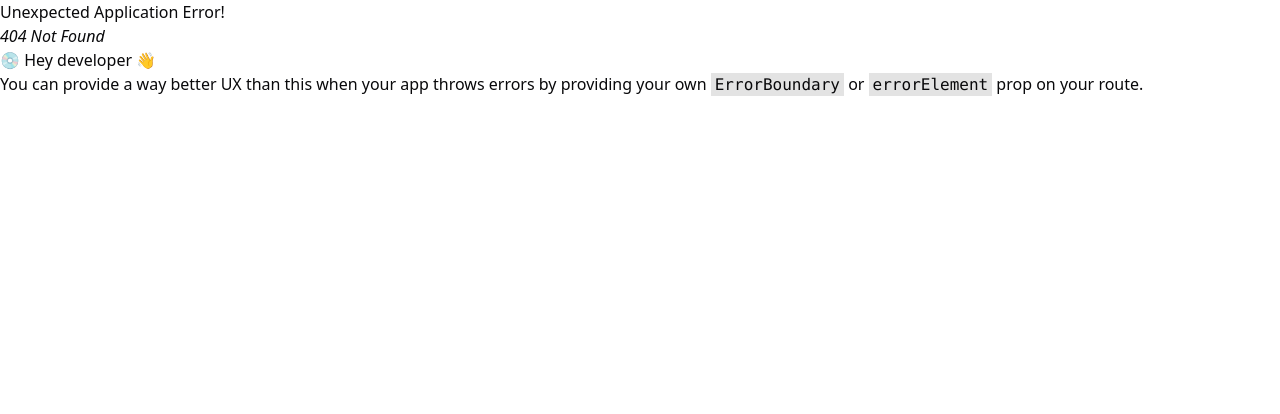
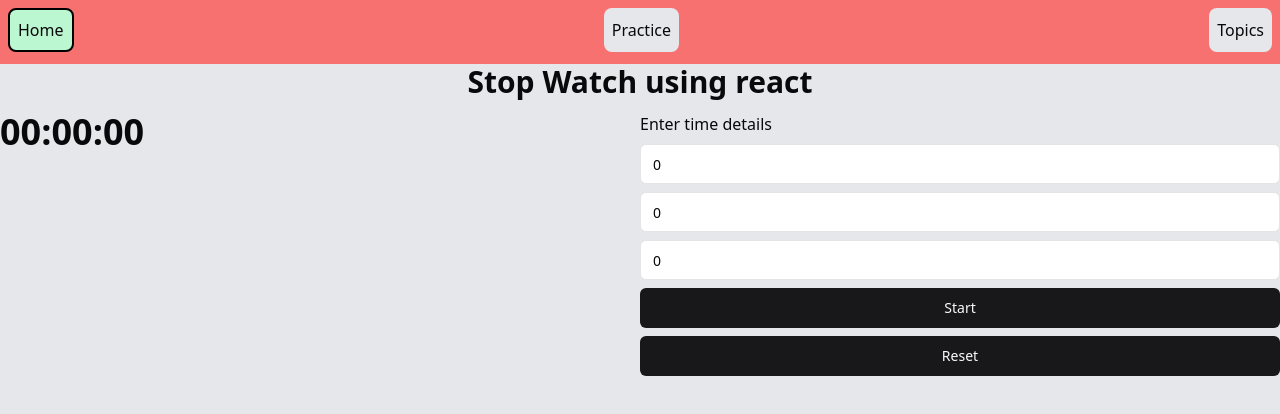
Before and after one commit to kabeerx9/react-examples, a React (Vite) app: page /stop-watch in a window 1280 px wide. Before the commit this address had no page. Shown: the top 414 px of the page. Built offline with nearby package versions, Linux system fonts and the light colour scheme.

Commit message:
Stop watch UI left

```diff
--- a/src/components/Navbar.tsx
+++ b/src/components/Navbar.tsx
@@ -86,6 +86,9 @@ const Navbar = () => {
             <DropdownMenuItem onClick={() => navigate('/sticky-notes')}>
               Sticky Notes
             </DropdownMenuItem>
+            <DropdownMenuItem onClick={() => navigate('/stop-watch')}>
+              Stop Watch
+            </DropdownMenuItem>
           </DropdownMenuContent>
         </DropdownMenu>
 
--- /dev/null
+++ b/src/interview-challenge/StopWatch.tsx
@@ -0,0 +1,104 @@
+import { Button } from '@/components/ui/button';
+import { Input } from '@/components/ui/input';
+import { useEffect, useState } from 'react';
+import { toast } from 'sonner';
+
+const StopWatch = () => {
+  const [seconds, setSeconds] = useState(0);
+  const [minutes, setMinutes] = useState(0);
+  const [hours, setHours] = useState(0);
+
+  const [isRunning, setIsRunning] = useState(false);
+
+  const handleButtonClick = (e) => {
+    setIsRunning(!isRunning);
+  };
+
+  const handleTimeChange = () => {
+    if (seconds > 0) {
+      setSeconds((prev) => prev - 1);
+    } else {
+      if (minutes > 0) {
+        setSeconds(59);
+        setMinutes((prev) => prev - 1);
+      } else {
+        if (hours > 0) {
+          setSeconds(59);
+          setMinutes(59);
+          setHours((prev) => prev - 1);
+        } else {
+          setSeconds(0);
+          setMinutes(0);
+          setHours(0);
+          setIsRunning(false);
+          toast.success('Time is up');
+        }
+      }
+    }
+  };
+  useEffect(() => {
+    let interval;
+    if (isRunning) {
+      interval = setInterval(() => {
+        handleTimeChange();
+      }, 1000);
+    } else {
+      clearInterval(interval);
+    }
+    return () => clearInterval(interval);
+  }, [isRunning, seconds, hours, minutes]);
+
+  return (
+    <div className="h-full w-full bg-gray-200">
+      <div className="text-3xl font-semibold text-center h-12">
+        Stop Watch using react
+      </div>
+      <div className="flex">
+        <div className="flex-1">
+          {hours < 10 && <span className="text-4xl font-bold">0</span>}
+          <span className="text-4xl font-bold">{hours}</span>
+          <span className="text-4xl font-bold">:</span>
+
+          {minutes < 10 && <span className="text-4xl font-bold">0</span>}
+          <span className="text-4xl font-bold">{minutes}</span>
+          <span className="text-4xl font-bold">:</span>
+          {seconds < 10 && <span className="text-4xl font-bold">0</span>}
+          <span className="text-4xl font-bold">{seconds}</span>
+        </div>
+        <div className="flex-1 gap-2 flex flex-col">
+          <span>Enter time details </span>
+          <Input
+            type="number"
+            value={hours}
+            onChange={(e) => setHours(Number(e.target.value))}
+          />
+          <Input
+            type="number"
+            value={minutes}
+            onChange={(e) => setMinutes(Number(e.target.value))}
+          />
+          <Input
+            type="number"
+            value={seconds}
+            onChange={(e) => setSeconds(Number(e.target.value))}
+          />
+          <Button onClick={handleButtonClick}>
+            {isRunning ? 'Stop' : 'Start'}
+          </Button>
+          <Button
+            onClick={() => {
+              setIsRunning(false);
+              setHours(0);
+              setMinutes(0);
+              setSeconds(0);
+            }}
+          >
+            Reset
+          </Button>
+        </div>
+      </div>
+    </div>
+  );
+};
+
+export default StopWatch;
--- a/src/routes/Router.tsx
+++ b/src/routes/Router.tsx
@@ -11,6 +11,7 @@ import Practice5 from '@/interview-challenge/Practice5';
 import Practice6 from '@/interview-challenge/Practice6';
 import Practice7 from '@/interview-challenge/Practice7';
 import StickyNotes from '@/interview-challenge/sticky-notes';
+import StopWatch from '@/interview-challenge/StopWatch';
 import EffectLearn from '@/learning/effect-learn';
 import ReactErrorBoundary from '@/learning/error-handling/usingErrorBoundaries';
 import EventBubblingExample from '@/learning/event-bubbling';
@@ -70,6 +71,10 @@ export const router = createBrowserRouter([
         path: '/sticky-notes',
         element: <StickyNotes />,
       },
+      {
+        path: '/stop-watch',
+        element: <StopWatch />,
+      },
       // react topic
       {
         path: '/error-boundary',
```
